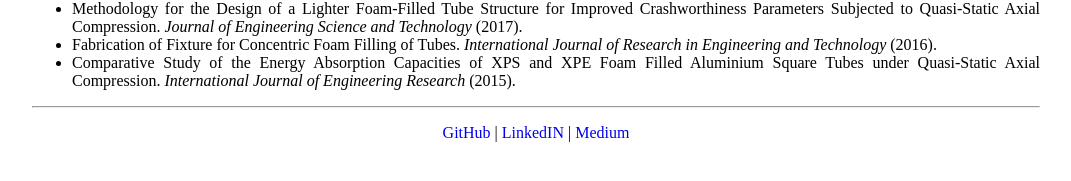
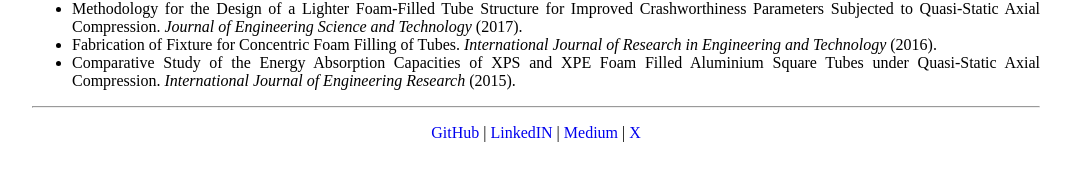
Before and after one commit to sumanbargavr/sumanbargavr.github.io, a plain HTML site: page index.html in a window 1280 px wide. Shown: the part 599-780 px from the top of the page, without its empty margins (104-1175 px from the left). Drawn offline with Linux system fonts and the light colour scheme.

Commit message:
Update index.html

```diff
--- a/index.html
+++ b/index.html
@@ -55,7 +55,7 @@
 
 <hr>
 <footer>
-<p><a href="https://github.com/sumanbargavr" target=_blank>GitHub</a> | <a href="https://in.linkedin.com/in/sumanbargavr" target=_blank>LinkedIN</a>  | <a href="https://sumanbargavr.medium.com/" target=_blank>Medium</a></p>
+<p><a href="https://github.com/sumanbargavr" target=_blank>GitHub</a> | <a href="https://in.linkedin.com/in/sumanbargavr" target=_blank>LinkedIN</a>  | <a href="https://sumanbargavr.medium.com/" target=_blank>Medium</a> | <a href="https://x.com/sumanbargavr" target=_blank>X</a></p>
 </footer>
 </body>
 </html>
```
